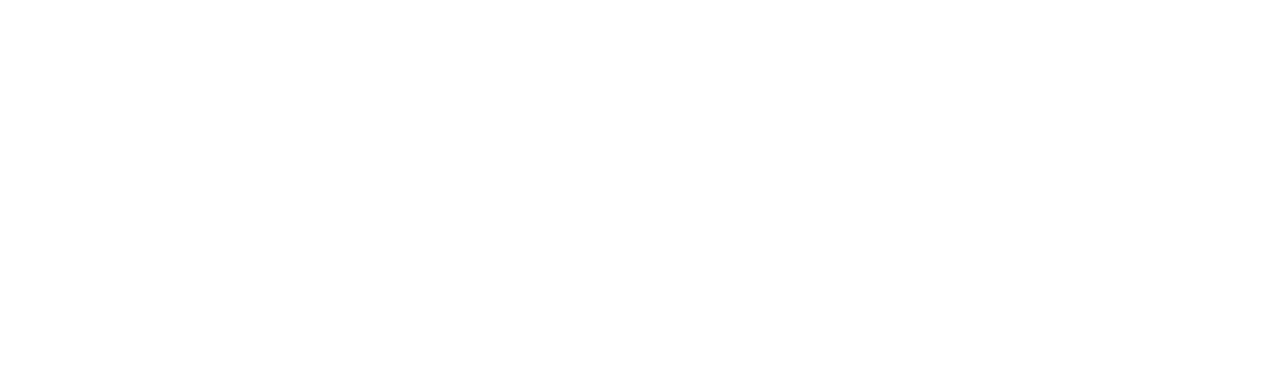
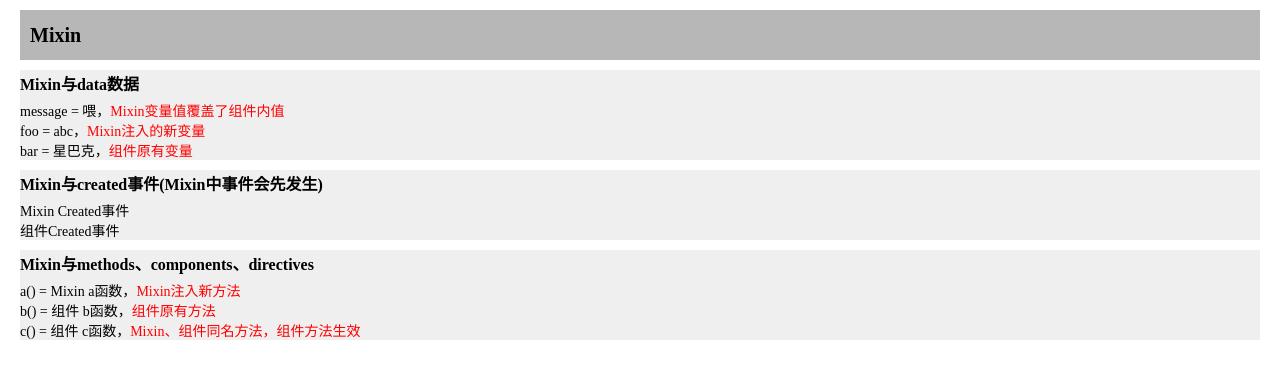
Before and after one commit to guojs-github/vue-ex, a Vue app: page /Mixin in a window 1280 px wide. Before the commit this address had no page. Shown: the top 378 px of the page. Built offline with nearby package versions, Linux system fonts and the light colour scheme.

Commit message:
增加【Mixin】演示

```diff
--- a/src/components/Home/Home.vue
+++ b/src/components/Home/Home.vue
@@ -68,6 +68,9 @@
 			</div>
 			<div class='-inline -ef-click -light-red -red-button template-reference' @click='onTemplateReference'>
 				模板演示
+			</div>
+			<div class='-inline -ef-click -light-red -red-button mixin' @click='onMixin'>
+				Mixin
 			</div>
 		</div>
 	</div>
@@ -228,6 +231,12 @@
 			this.route('TemplateReference');
 		},
 
+		onMixin() {
+			console.log('On demo mixin');
+
+			this.route('Mixin');
+		},
+
 		/*************************/
 		init() {
 			console.log('Initialize.');
--- /dev/null
+++ b/src/components/Mixin/Mixin.less
@@ -0,0 +1,22 @@
+/*
+  Mixin style
+*/
+@sub-title-height: 30px;
+
+.mixin {
+	.row-demo {
+		margin-top: 10px;
+		background-color: #efefef;
+	}
+
+	.sub-title {
+		height: @sub-title-height;
+		line-height: @sub-title-height;
+		font-size: 16px;
+		font-weight: bold;
+	}
+
+	span.attention {
+		color: red;
+	}
+}
--- /dev/null
+++ b/src/components/Mixin/Mixin.vue
@@ -0,0 +1,76 @@
+<!--Mixin-->
+<template>
+	<div class='-content mixin'>
+		<div class='-title'>
+			Mixin
+		</div>
+
+		<div class='row-demo'>
+			<div class='sub-title'>
+				Mixin与data数据
+			</div>
+			<div>message = {{message}}，<span class='attention'>Mixin变量值覆盖了组件内值</span></div>
+			<div>foo = {{foo}}，<span class='attention'>Mixin注入的新变量</span></div>
+			<div>bar = {{bar}}，<span class='attention'>组件原有变量</span></div>
+		</div>
+
+		<div class='row-demo'>
+			<div class='sub-title'>
+				Mixin与created事件(Mixin中事件会先发生)
+			</div>
+			<div v-for='(item) in createdLog' :key='item'>
+				{{item}}
+			</div>
+		</div>
+
+		<div class='row-demo'>
+			<div class='sub-title'>
+				Mixin与methods、components、directives
+			</div>
+			<div>a() = {{a()}}，<span class='attention'>Mixin注入新方法</span></div>
+			<div>b() = {{b()}}，<span class='attention'>组件原有方法</span></div>
+			<div>c() = {{c()}}，<span class='attention'>Mixin、组件同名方法，组件方法生效</span></div>
+		</div>
+	</div>
+</template>
+
+<script>
+import MyMixin from './MyMixin.js';
+
+export default {
+	name: 'Mixin',
+
+	components: {
+	},
+
+	mixins: [MyMixin],
+
+	data() {
+		return {
+			message: '喂',
+			bar: '星巴克',
+
+			createdLog: []
+		};
+	},
+
+	created() {
+		this.createdLog.push(`组件Created事件`);
+	},
+
+	methods: {
+		/*************************/
+		b() {
+			return `组件 b函数`;
+		},
+
+		c() {
+			return `组件 c函数`;
+		}
+	}
+};
+</script>
+
+<style scoped src='./Mixin.less' lang='less'/>
+<style scoped>
+</style>
--- /dev/null
+++ b/src/components/Mixin/MyMixin.js
@@ -0,0 +1,28 @@
+/*
+	My Mixin样例服用代码
+*/
+
+export default {
+	data() {
+		return {
+			message: '喂',
+			foo: 'abc'
+		};
+	},
+
+	created() {
+		this.createdLog.push(`Mixin Created事件`);
+	},
+
+	methods: {
+		/*************************/
+		a() {
+			return `Mixin a函数`;
+		},
+
+		c() {
+			return `Mixin c函数`;
+		}
+	}
+
+};
--- a/src/router/index.ts
+++ b/src/router/index.ts
@@ -21,6 +21,7 @@
 import AnimationState from '@/components/AnimationState/AnimationState.vue';
 import Composite from '@/components/Composite/Composite.vue';
 import TemplateReference from '@/components/TemplateReference/TemplateReference.vue';
+import Mixin from '@/components/Mixin/Mixin.vue';
 
 const routes: Array<RouteRecordRaw> = [{
 	path: '/',
@@ -110,6 +111,10 @@
 	path: '/TemplateReference',
 	name: 'TemplateReference',
 	component: TemplateReference
+}, {
+	path: '/Mixin',
+	name: 'Mixin',
+	component: Mixin
 }];
 
 const router = createRouter({
```
